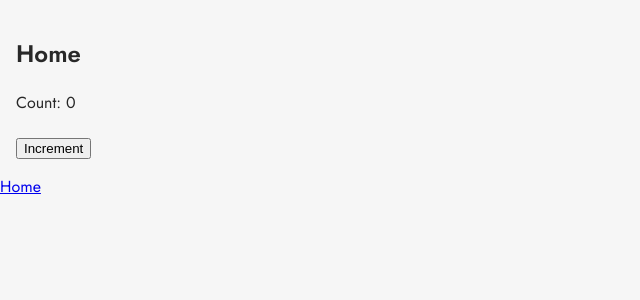
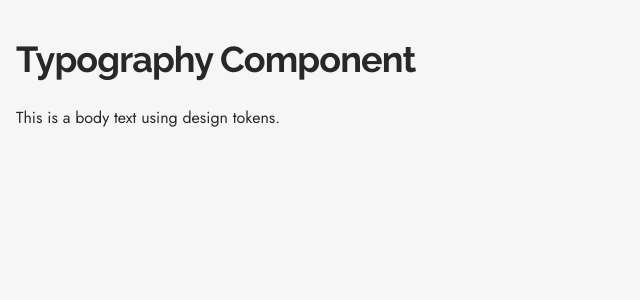
Before and after one commit to lucas-murta/neoway-technical-test, a Vue app: page / in a window 1280 px wide. Shown: the top 300 px of the page, without its empty margins (0-640 px from the left). Built offline with nearby package versions, Linux system fonts and the light colour scheme.

Commit message:
feat(typography): add Typography component with tokens and Sass support

```diff
--- a/src/App.vue
+++ b/src/App.vue
@@ -1,5 +1,6 @@
 <script setup lang="ts">
 import { inject, onUnmounted } from 'vue'
+import Typography from './components/Typography.vue'
 const stop = inject<() => void>('stopThemeListener')
 onUnmounted(() => {
   if (typeof stop === 'function') stop()
@@ -7,7 +8,21 @@ onUnmounted(() => {
 </script>
 
 <template>
-  <RouterView />
+  <main style="padding: 16px">
+    <Typography tag="h1" variant="heading-2" font-family="heading" font-weight="bold" size="3xl">
+      Typography Component
+    </Typography>
+    <Typography
+      tag="p"
+      variant="body-medium"
+      font-family="body"
+      font-weight="regular"
+      size="base"
+      color="content-default"
+    >
+      This is a body text using design tokens.
+    </Typography>
+  </main>
 </template>
 
 <style lang="scss" scoped></style>
--- /dev/null
+++ b/src/components/Typography.vue
@@ -0,0 +1,174 @@
+<script setup lang="ts">
+import { computed } from 'vue'
+import type {
+  TokenSize,
+  TokenFontFamily,
+  TokenFontWeight,
+  TokenContentColor,
+} from '@/types/design-tokens'
+
+type TagName = 'h1' | 'h2' | 'h3' | 'h4' | 'h5' | 'h6' | 'p' | 'span' | 'label'
+
+interface Props {
+  size?: TokenSize
+  fontFamily?: TokenFontFamily
+  fontWeight?: TokenFontWeight
+  color?: TokenContentColor
+  tag?: TagName
+  variant?:
+    | 'heading-1'
+    | 'heading-2'
+    | 'heading-3'
+    | 'heading-4'
+    | 'highlight-large'
+    | 'highlight-medium'
+    | 'body-large'
+    | 'body-medium'
+    | 'body-small'
+}
+
+const props = defineProps<Props>()
+
+const className = computed(() => {
+  const classes: string[] = ['typography']
+  if (props.variant) classes.push(`typography--${props.variant}`)
+  if (props.size) classes.push(`typography--size-${props.size}`)
+  if (props.fontFamily) classes.push(`typography--font-${props.fontFamily}`)
+  if (props.fontWeight) classes.push(`typography--weight-${props.fontWeight}`)
+  if (props.color) classes.push(`typography--color-${props.color}`)
+  return classes.join(' ')
+})
+
+const tagName = computed(() => props.tag ?? 'p')
+</script>
+
+<template>
+  <component :is="tagName" :class="className">
+    <slot />
+  </component>
+</template>
+
+<style lang="scss" scoped>
+@use '@/styles/tokens' as *;
+
+.typography {
+  &--size-xs {
+    font-size: $font-size-xs;
+  }
+  &--size-sm {
+    font-size: $font-size-sm;
+  }
+  &--size-base {
+    font-size: $font-size-base;
+  }
+  &--size-md {
+    font-size: $font-size-md;
+  }
+  &--size-lg {
+    font-size: $font-size-lg;
+  }
+  &--size-xl {
+    font-size: $font-size-xl;
+  }
+  &--size-2xl {
+    font-size: $font-size-2xl;
+  }
+  &--size-3xl {
+    font-size: $font-size-3xl;
+  }
+  &--size-4xl {
+    font-size: $font-size-4xl;
+  }
+  &--size-5xl {
+    font-size: $font-size-5xl;
+  }
+
+  &--font-heading {
+    font-family: $font-family-heading;
+  }
+  &--font-highlight {
+    font-family: $font-family-highlight;
+  }
+  &--font-body {
+    font-family: $font-family-body;
+  }
+
+  &--weight-light {
+    font-weight: $font-weight-light;
+  }
+  &--weight-regular {
+    font-weight: $font-weight-regular;
+  }
+  &--weight-medium {
+    font-weight: $font-weight-medium;
+  }
+  &--weight-semibold {
+    font-weight: $font-weight-semibold;
+  }
+  &--weight-bold {
+    font-weight: $font-weight-bold;
+  }
+
+  &--color-content-default {
+    color: var(--color-content-default);
+  }
+  &--color-content-disable {
+    color: var(--color-content-disable);
+  }
+  &--color-content-ghost {
+    color: var(--color-content-ghost);
+  }
+  &--color-content-bright {
+    color: var(--color-content-bright);
+  }
+  &--color-content-din {
+    color: var(--color-content-din);
+  }
+  &--color-content-primary {
+    color: var(--color-content-primary);
+  }
+  &--color-content-info {
+    color: var(--color-content-info);
+  }
+  &--color-content-system {
+    color: var(--color-content-system);
+  }
+  &--color-content-warning {
+    color: var(--color-content-warning);
+  }
+  &--color-content-positive {
+    color: var(--color-content-positive);
+  }
+  &--color-content-negative {
+    color: var(--color-content-negative);
+  }
+}
+
+.typography--heading-1 {
+  @include typography('heading-1');
+}
+.typography--heading-2 {
+  @include typography('heading-2');
+}
+.typography--heading-3 {
+  @include typography('heading-3');
+}
+.typography--heading-4 {
+  @include typography('heading-4');
+}
+.typography--highlight-large {
+  @include typography('highlight-large');
+}
+.typography--highlight-medium {
+  @include typography('highlight-medium');
+}
+.typography--body-large {
+  @include typography('body-large');
+}
+.typography--body-medium {
+  @include typography('body-medium');
+}
+.typography--body-small {
+  @include typography('body-small');
+}
+</style>
--- /dev/null
+++ b/src/types/design-tokens.ts
@@ -0,0 +1,28 @@
+export type TokenFontFamily = 'heading' | 'highlight' | 'body'
+export type TokenFontWeight = 'light' | 'regular' | 'medium' | 'semibold' | 'bold'
+export type TokenSize = 'xs' | 'sm' | 'base' | 'md' | 'lg' | 'xl' | '2xl' | '3xl' | '4xl' | '5xl'
+export type TokenSpacing = '1' | '2' | '3' | '4' | '5' | '6' | '7' | '8' | '9' | '10' | '11' | '12'
+export type TokenSurfaceColor =
+  | 'surface-0'
+  | 'surface-1'
+  | 'surface-2'
+  | 'surface-3'
+  | 'surface-4'
+  | 'surface-info'
+  | 'surface-system'
+  | 'surface-warning'
+  | 'surface-positive'
+  | 'surface-negative'
+  | 'surface-primary'
+export type TokenContentColor =
+  | 'content-default'
+  | 'content-disable'
+  | 'content-ghost'
+  | 'content-bright'
+  | 'content-din'
+  | 'content-primary'
+  | 'content-info'
+  | 'content-system'
+  | 'content-warning'
+  | 'content-positive'
+  | 'content-negative'
```
